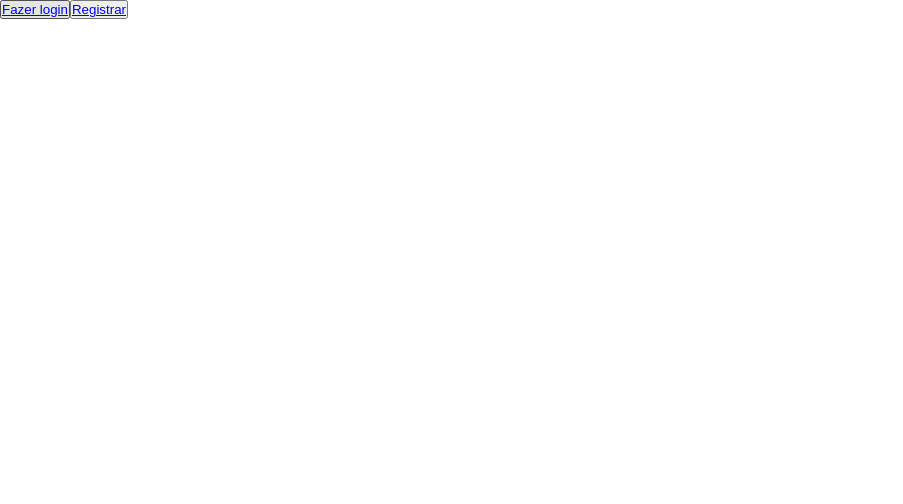
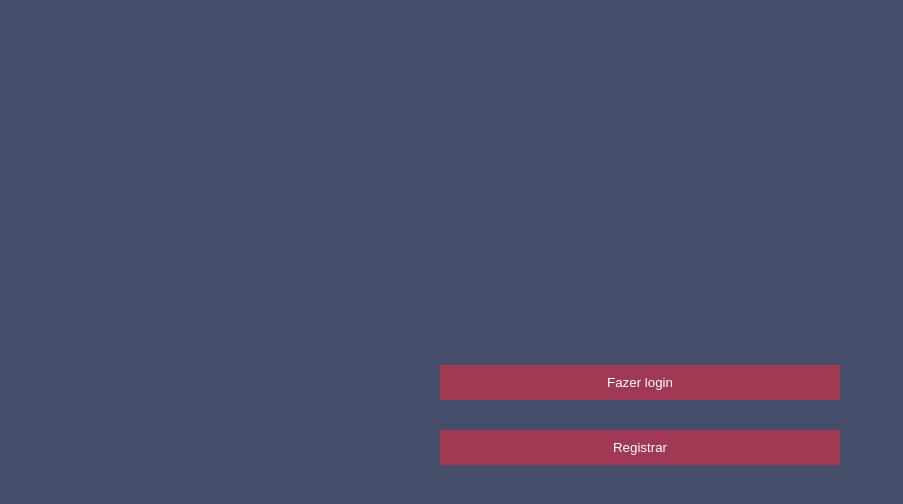
Before and after one commit to tupis/crud-next, a Next.js app: page / in a window 1280 px wide. Shown: the top 504 px of the page, without its empty margins (0-903 px from the left). Built offline with nearby package versions, Linux system fonts and the light colour scheme.

Commit message:
feat: style index

```diff
--- a/pages/index.tsx
+++ b/pages/index.tsx
@@ -2,6 +2,33 @@ import type { NextPage } from "next";
 import Head from "next/head";
 import Link from "next/link";
 import React from "react";
+import styled from "styled-components";
+
+const Container = styled.div`
+  width: 100vw;
+  height: 100vh;
+  background-color: #454d6b;
+  display: flex;
+  flex-direction: column;
+  justify-content: center;
+  align-items: center;
+`;
+
+const Button = styled.button`
+  cursor: pointer;
+  border: none;
+  max-width: 400px;
+  color: white;
+  text-decoration: none;
+  margin-top: 30px;
+  width: 100%;
+  background-color: #a03954;
+  padding: 10px;
+
+  :hover {
+    background-color: #7e3045;
+  }
+`;
 
 const Home: NextPage = () => {
   return (
@@ -9,12 +36,14 @@ const Home: NextPage = () => {
       <Head>
         <title>Home</title>
       </Head>
-      <button>
-        <Link href="/login">Fazer login</Link>
-      </button>
-      <button>
-        <Link href="/register">Registrar</Link>
-      </button>
+      <Container>
+        <Link href="/login">
+          <Button>Fazer login</Button>
+        </Link>
+        <Link href="/register">
+          <Button>Registrar</Button>
+        </Link>
+      </Container>
     </>
   );
 };
```
